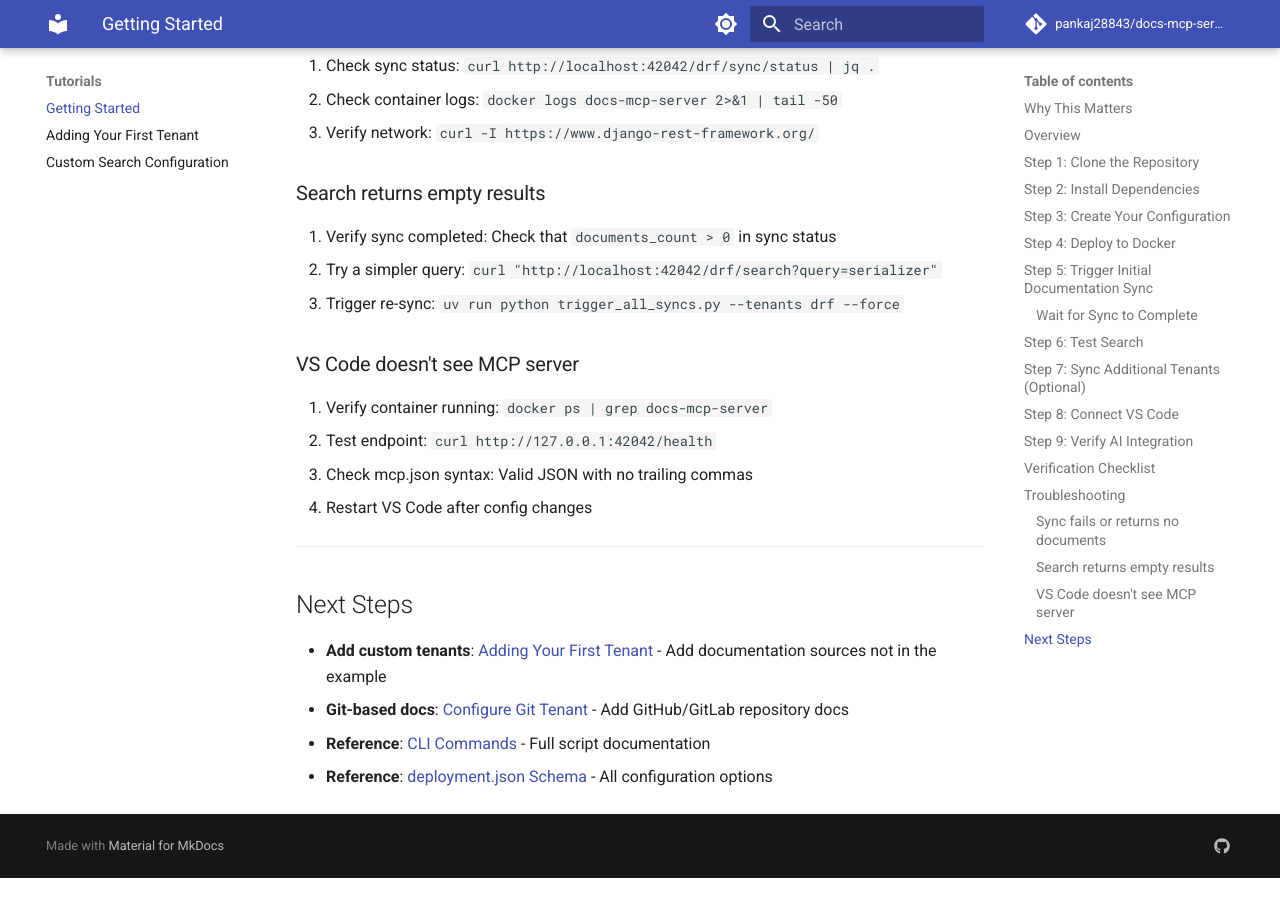
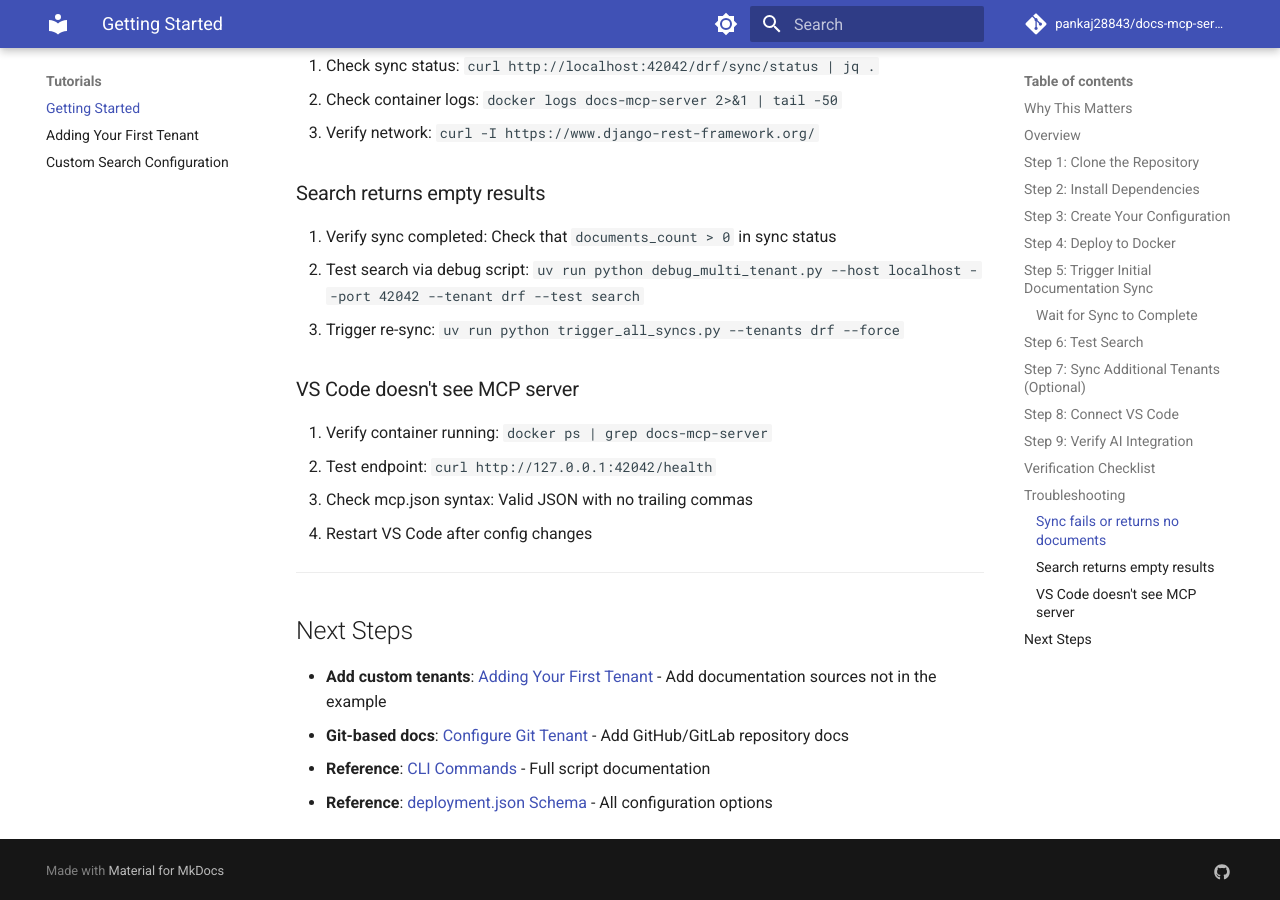
Before and after one commit to pankaj28843/docs-mcp-server, an MkDocs documentation site: the page built from docs/tutorials/getting-started.md, in a window 1280 px wide and 900 px high, scrolled down 4917 px. Built offline with MkDocs 1.6.1 and Material for MkDocs 9.7.7, drawn with Linux system fonts in a browser that asks for light colours; comment, search, counter and statistics services are not loaded; before the commit the page ends 5795 px from its top, so only the background shows below that.

Commit message:
docs(getting-started): Replace non-existent HTTP search endpoint
/drf/search doesn't exist - use debug_multi_tenant.py instead

```diff
--- a/docs/tutorials/getting-started.md
+++ b/docs/tutorials/getting-started.md
@@ -206,7 +206,7 @@
 ### Search returns empty results
 
 1. Verify sync completed: Check that `documents_count > 0` in sync status
-2. Try a simpler query: `curl "http://localhost:42042/drf/search?query=serializer"`
+2. Test search via debug script: `uv run python debug_multi_tenant.py --host localhost --port 42042 --tenant drf --test search`
 3. Trigger re-sync: `uv run python trigger_all_syncs.py --tenants drf --force`
 
 ### VS Code doesn't see MCP server
```
